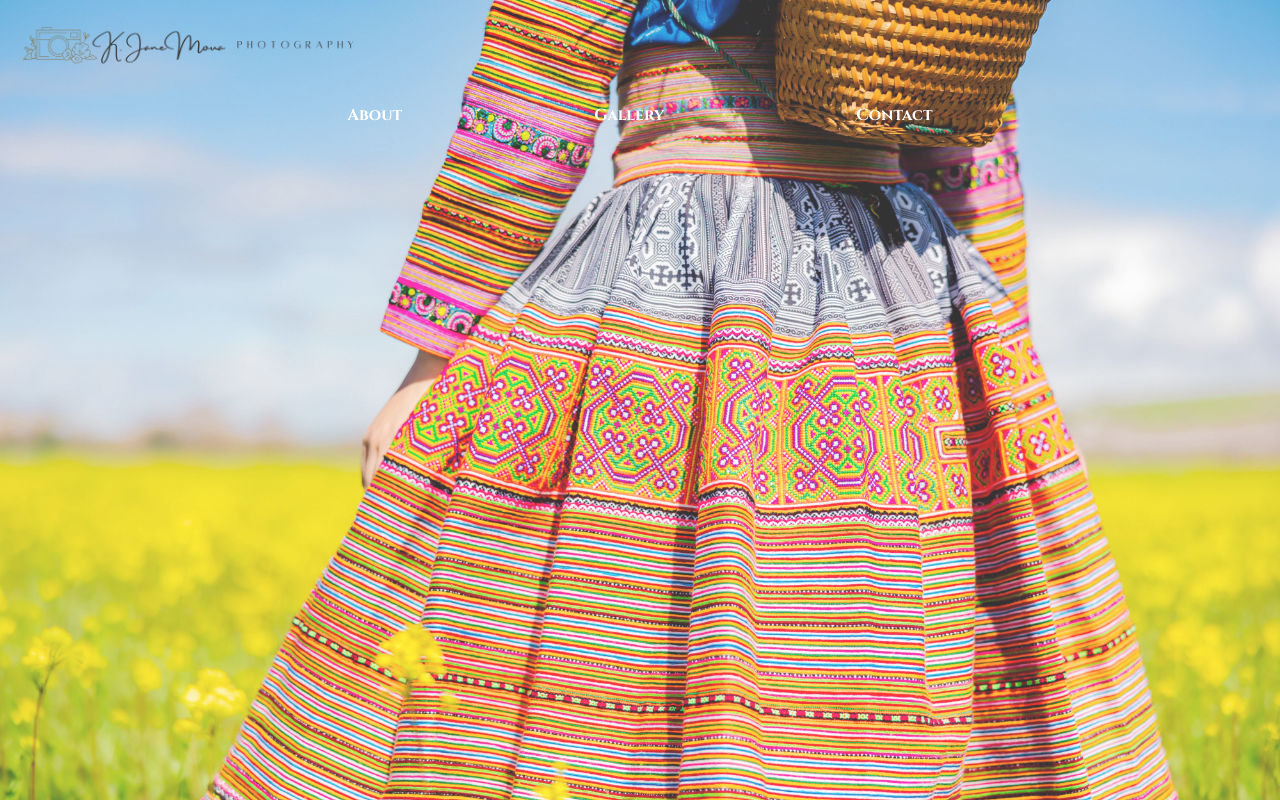
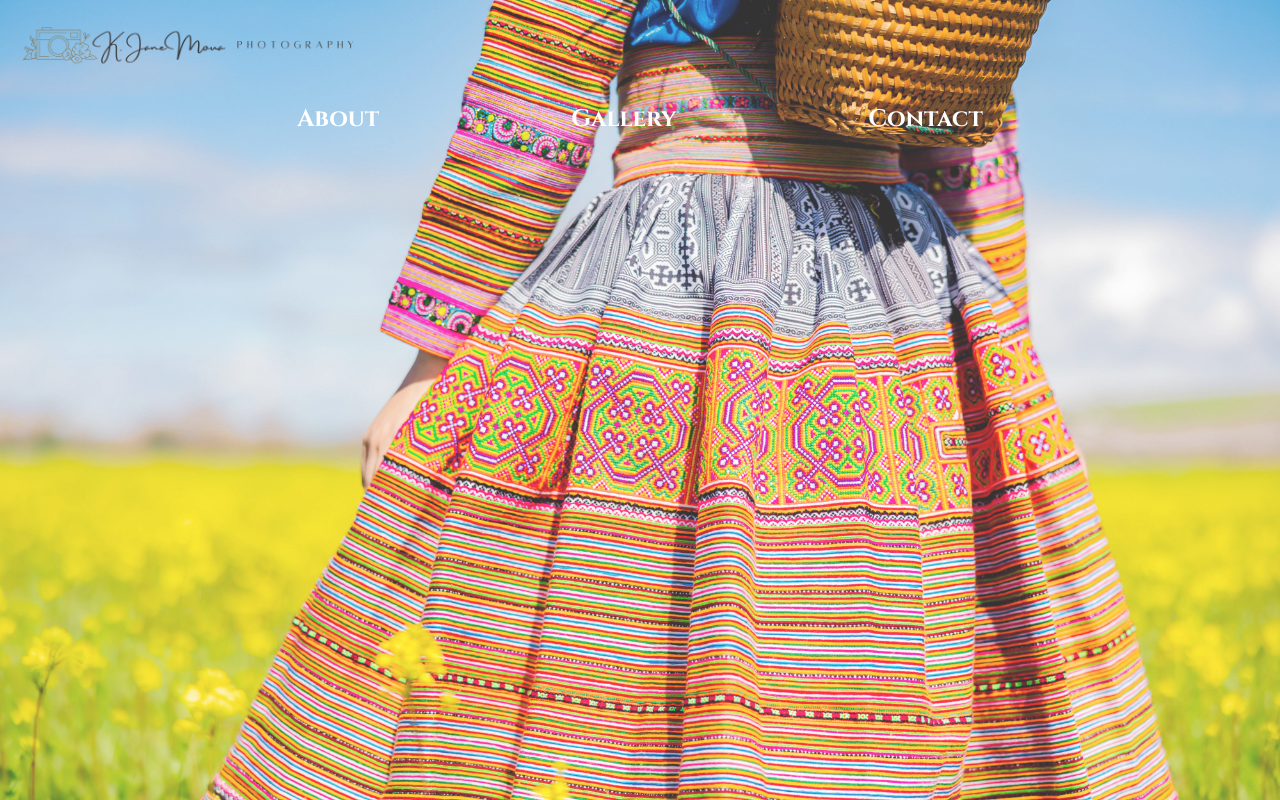
Before and after one commit to mouakiang/kjanemoua, a Next.js app: page / in a window 1280 px wide. Built offline with nearby package versions, Linux system fonts and the light colour scheme.

Commit message:
Updated font sizing for nav components

```diff
--- a/app/components/topnav/index.tsx
+++ b/app/components/topnav/index.tsx
@@ -1,5 +1,4 @@
 import Image from 'next/image';
-import Link from 'next/link';
 import { cinzel } from '../font/fonts';
 import HoverableLink from '../hoverablelink';
 
@@ -18,7 +17,7 @@ export default function TopNav({ onClick }: any) {
             <div className="flex justify-center pt-14 md:pt-6 lg:pt-8">
                 <button
                     onClick={onClick}
-                    className="flex space-x-12 md:space-x-32 lg:space-x-48"
+                    className="flex space-x-12 text-sm md:space-x-32 md:text-xl lg:space-x-48 lg:text-2xl"
                 >
                     <HoverableLink
                         href="/about"
```
